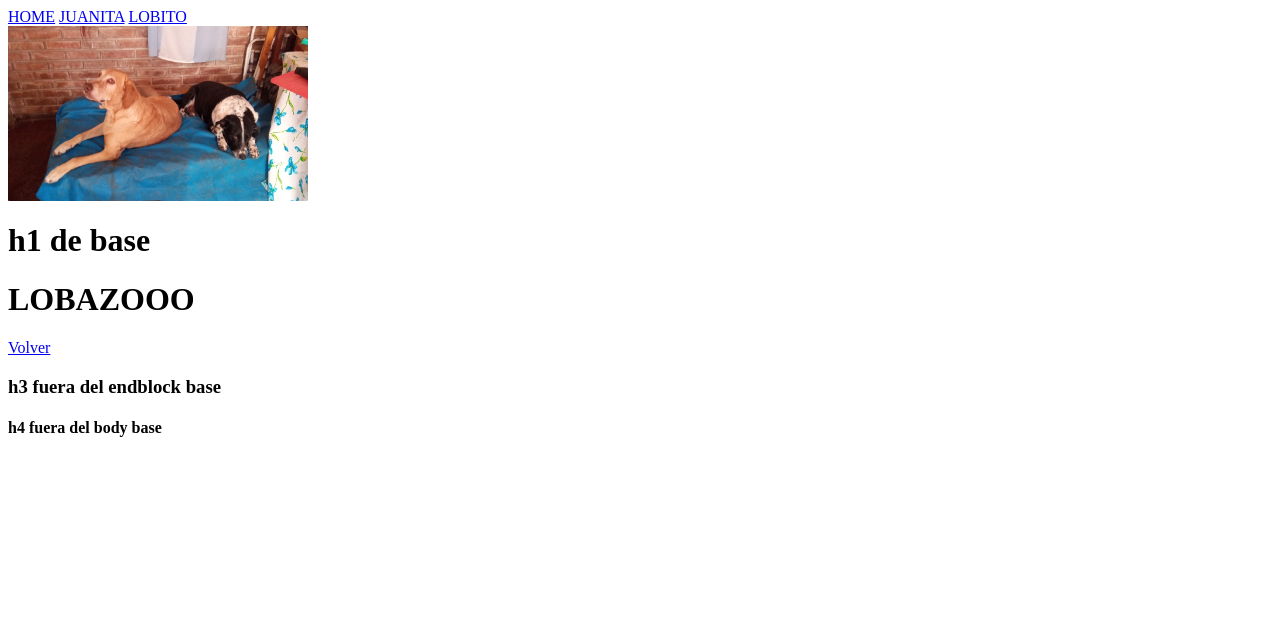
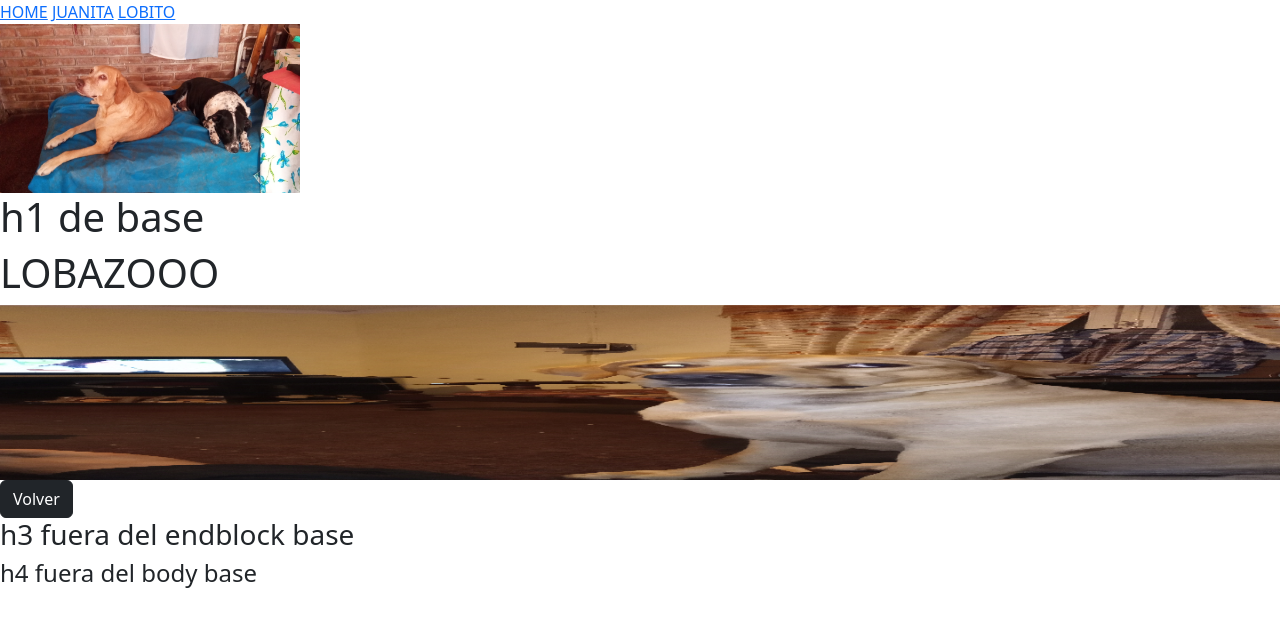
Before and after one commit to ivanlatorre/ivanprueba, a Django app: page /lobitoo in a window 1280 px wide. Shown: the top 627 px of the page. Run offline with Django 4.2, Linux system fonts and the light colour scheme.

Commit message:
carrusel-fail

```diff
--- a/ivan22/ivan22/urls.py
+++ b/ivan22/ivan22/urls.py
@@ -15,6 +15,7 @@ Including another URLconf
 """
 from django.contrib import admin
 from django.urls import path,include
+from perroXD import views
 
 urlpatterns = [
     path('admin/', admin.site.urls),
--- a/ivan22/perroXD/templates/base.html
+++ b/ivan22/perroXD/templates/base.html
@@ -4,6 +4,7 @@
     <meta http-equiv="X-UA-Compatible" content="IE=edge">
     <meta name="viewport" content="width=device-width, initial-scale=1.0">
     <title>{% block title %} PERROS XD {% endblock %}</title>
+    <link href="https://cdn.jsdelivr.net/npm/bootstrap@5.2.0/dist/css/bootstrap.min.css" rel="stylesheet" integrity="sha384-gH2yIJqKdNHPEq0n4Mqa/HGKIhSkIHeL5AyhkYV8i59U5AR6csBvApHHNl/vI1Bx" crossorigin="anonymous">
 
 </head>
 <body>
--- a/ivan22/perroXD/templates/lobito.html
+++ b/ivan22/perroXD/templates/lobito.html
@@ -10,7 +10,22 @@
 </head>
 <body>
     <h1>LOBAZOOO</h1>
+        <div id="carouselExampleSlidesOnly" class="carousel slide" data-bs-ride="carousel">
+            <div class="carousel-inner">
+            <div class="carousel-item active">
+                {% load static %}<img src="static/lobito(1).jpg" width="300" height="175" class="d-block w-100" alt="...">
+            </div>
+            <div class="carousel-item">
+                {% load static %}<img src="static/lobito(2).jpg" width="300" height="175" class="d-block w-100" alt="...">
+            </div>
+            <div class="carousel-item">
+                {% load static %}<img src="static/lobito(3).jpg" width="300" height="175" class="d-block w-100" alt="...">
+            </div>
+            </div>
+        </div>
+
+
+</body>
     <a href="{% url 'inicio' %}" class="btn btn-dark">Volver</a>
-</body>
 </html>
 {% endblock %}
--- a/ivan22/rutas.txt
+++ b/ivan22/rutas.txt
@@ -1,6 +1,6 @@
 
-
-
+C:\Users\ivan_\Desktop\INFORMATORIO-2022\ivan\ivanprueba\entorno\Scripts>
+C:\Users\ivan_\Desktop\INFORMATORIO-2022\ivan\ivanprueba\ivan22>
 
 
 
```
Also changed, not shown: ivan22/static/lobito(1).jpg (added), ivan22/static/lobito(2).jpg (added), ivan22/static/lobito(3).jpg (added), 2 other files.
